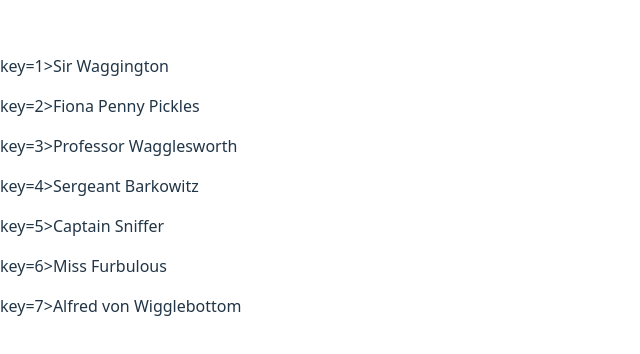
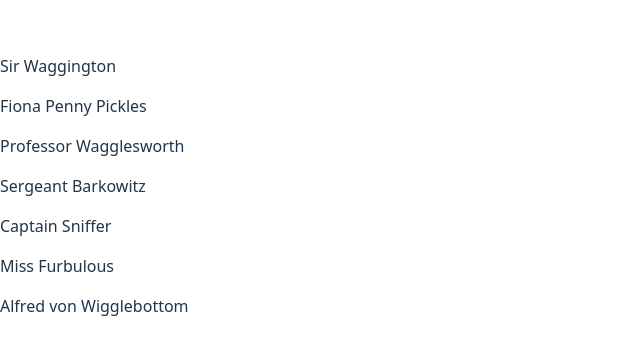
Before and after one commit to KanishaCarter/Unit3.PuppyPals, a React (Vite) app in the folder PuppyPals/: page / in a window 1280 px wide. Shown: the part 214-568 px from the top of the page, without its empty margins (0-640 px from the left). Built offline with nearby package versions, Linux system fonts and the light colour scheme.

Commit message:
Passed puppy id to console using onClick.

```diff
--- a/PuppyPals/src/App.jsx
+++ b/PuppyPals/src/App.jsx
@@ -3,17 +3,26 @@ import { useState } from 'react'
 
 function App() {
   const [puppies, setPuppies] = useState(puppyList);
-  console.log("puppyList: ", puppyList);
+  const [featPupId, setFeatPupId] = useState(null);
+
+  function handleClick() {
+    // some logic here
+  }
+
   return (
-    <div className = "App">
-      {
-        puppies.map((puppy) => {
-          return <p> key={puppy.id}>{puppy.name}</p>;
-        })
-      }
+    <div className="App">
+      {puppies.map((puppy) => {
+        return (
+          <p onClick = {() => {console.log("puppy id: ", puppy.id)}}>
+            {puppy.name}
+          </p>
+        );
+      })}
     </div>
   );
-}
+};
+
+
 
 
 export default App;
```
